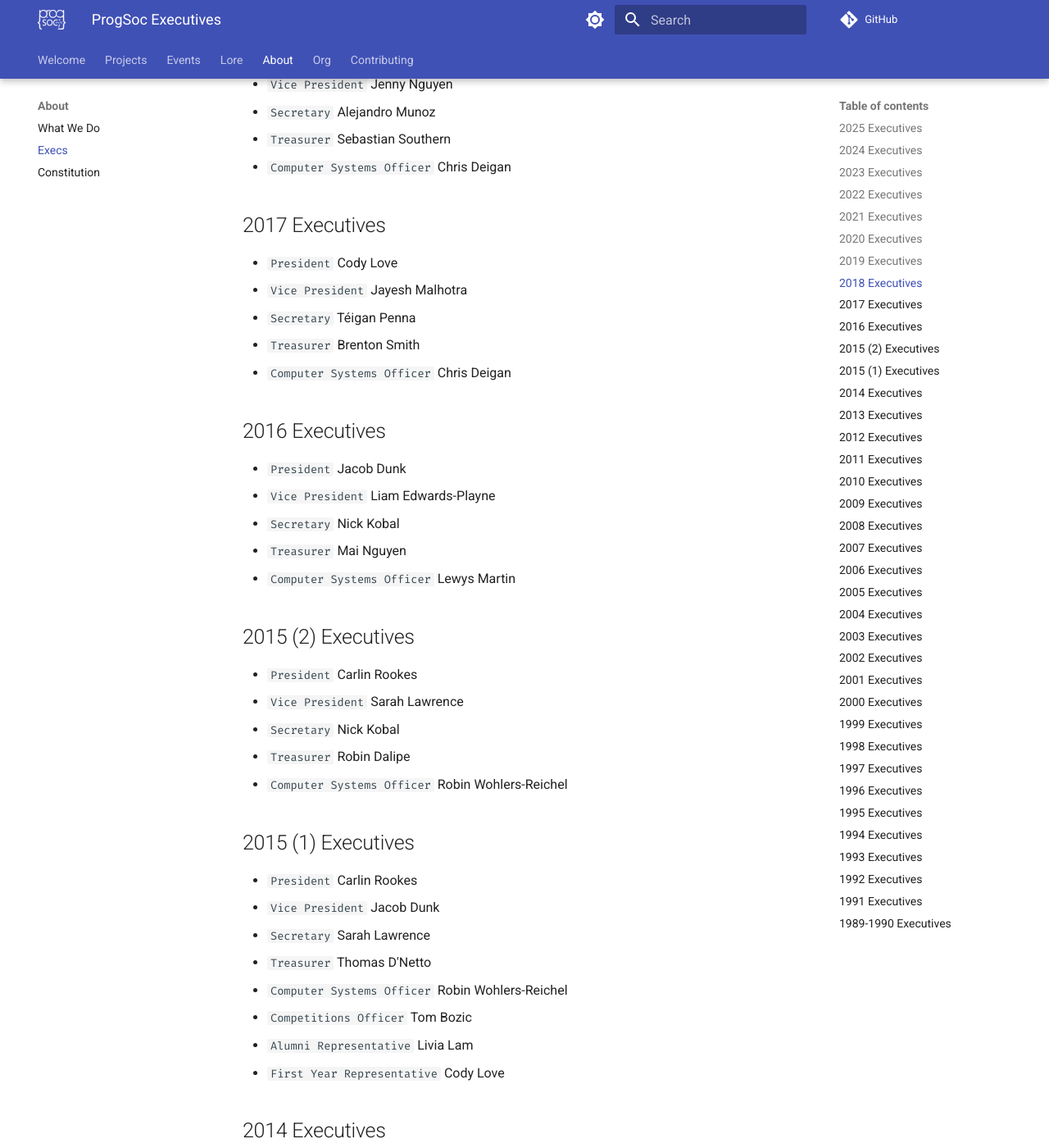
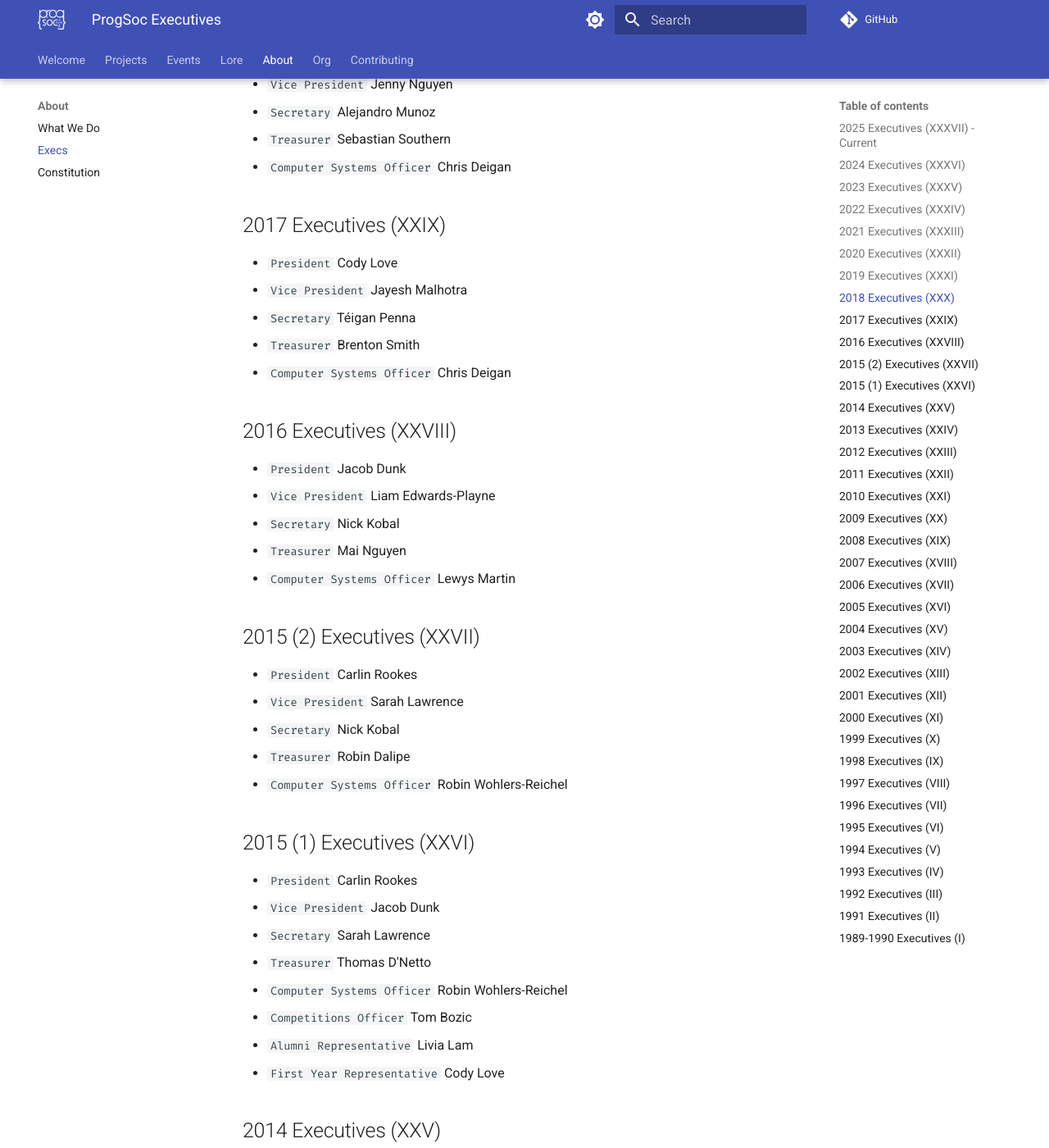
Before and after one commit to ProgSoc/Docs, an MkDocs documentation site: the page built from docs/about/execs.md, in a window 1280 px wide and 1400 px high, scrolled down 2817 px. Shown: the whole window at 82% size. Built offline with MkDocs 1.6.1 and Material for MkDocs 9.7.7, drawn with Linux system fonts in a browser that asks for light colours; comment, search, counter and statistics services are not loaded; some of the changed text lies outside the part shown.

Commit message:
exec history

```diff
--- a/docs/about/execs.md
+++ b/docs/about/execs.md
@@ -5,7 +5,7 @@ description: ProgSoc is run by a team of dedicated students who volunteer their
 
 ProgSoc is run by a team of dedicated students who volunteer their time to make ProgSoc the best it can be. If you have any questions about ProgSoc, feel free to contact any of the executives below.
 
-## 2025 Executives
+## 2025 Executives (XXXVII) - Current
 
 - `President` Sebastian Pietschner
 - `Vice President` Brendan Hin
@@ -18,7 +18,7 @@ ProgSoc is run by a team of dedicated students who volunteer their time to make
   - Ben Walters
   - Ashwin Rajesh
 
-## 2024 Executives
+## 2024 Executives (XXXVI)
 
 - `President` Sebastian Pietschner
 - `Vice President` Oli Lenehan
@@ -30,7 +30,7 @@ ProgSoc is run by a team of dedicated students who volunteer their time to make
   - Leo Shchurov
   - Sarantis Konstantopedos
 
-## 2023 Executives
+## 2023 Executives (XXXV)
 
 - `President` Leo Shchurov
 - `Vice President` Sebastian Pietschner
@@ -40,7 +40,7 @@ ProgSoc is run by a team of dedicated students who volunteer their time to make
 - `Events Director` Rain Holloway
 - `Marketing Director` Deepak Mallampalli
 
-## 2022 Executives
+## 2022 Executives (XXXIV)
 
 - `President` Leo Shchurov
 - `Vice President` Shaan Khan
@@ -50,7 +50,7 @@ ProgSoc is run by a team of dedicated students who volunteer their time to make
 - `Events Director` Jemima Khoo
 - `Marketing Director` Dylan H (Duck Marketing)
 
-## 2021 Executives
+## 2021 Executives (XXXIII)
 
 - `President` Rach Coster
 - `Vice President` Leo Shchurov
@@ -60,7 +60,7 @@ ProgSoc is run by a team of dedicated students who volunteer their time to make
 - `Events Coordinator` Shaan Khan
 - `Marketing Director` Renier Lambinon
 
-## 2020 Executives
+## 2020 Executives (XXXII)
 
 - `President` Ben Kelly
 - `Vice President` Rach Coster
@@ -70,7 +70,7 @@ ProgSoc is run by a team of dedicated students who volunteer their time to make
 - `Events Coordinator` Albert Ferguson
 - `Marketing Director` Mohit Sewani
 
-## 2019 Executives
+## 2019 Executives (XXXI)
 
 - `President` Rosalie Prom (until 17th of May)
 - `President` Ben Kelly (from 17th of May)
@@ -84,7 +84,7 @@ ProgSoc is run by a team of dedicated students who volunteer their time to make
 
 - `Co-Computer Systems Officer (PFY)` Sebastian Vaughan (until 17th of May)
 
-## 2018 Executives
+## 2018 Executives (XXX)
 
 - `President` Brenton Smith
 - `Vice President` Jenny Nguyen
@@ -92,7 +92,7 @@ ProgSoc is run by a team of dedicated students who volunteer their time to make
 - `Treasurer` Sebastian Southern
 - `Computer Systems Officer` Chris Deigan
 
-## 2017 Executives
+## 2017 Executives (XXIX)
 
 - `President` Cody Love
 - `Vice President` Jayesh Malhotra
@@ -100,7 +100,7 @@ ProgSoc is run by a team of dedicated students who volunteer their time to make
 - `Treasurer` Brenton Smith
 - `Computer Systems Officer` Chris Deigan
 
-## 2016 Executives
+## 2016 Executives (XXVIII)
 
 - `President` Jacob Dunk
 - `Vice President` Liam Edwards-Playne
@@ -108,7 +108,7 @@ ProgSoc is run by a team of dedicated students who volunteer their time to make
 - `Treasurer` Mai Nguyen
 - `Computer Systems Officer` Lewys Martin
 
-## 2015 (2) Executives
+## 2015 (2) Executives (XXVII)
 
 - `President` Carlin Rookes
 - `Vice President` Sarah Lawrence
@@ -116,7 +116,7 @@ ProgSoc is run by a team of dedicated students who volunteer their time to make
 - `Treasurer` Robin Dalipe
 - `Computer Systems Officer` Robin Wohlers-Reichel
 
-## 2015 (1) Executives
+## 2015 (1) Executives (XXVI)
 
 - `President` Carlin Rookes
 - `Vice President` Jacob Dunk
@@ -127,7 +127,7 @@ ProgSoc is run by a team of dedicated students who volunteer their time to make
 - `Alumni Representative` Livia Lam
 - `First Year Representative` Cody Love
 
-## 2014 Executives
+## 2014 Executives (XXV)
 
 - `President` Livia Lam
 - `Vice President` Jenny Nguyen
@@ -139,7 +139,7 @@ ProgSoc is run by a team of dedicated students who volunteer their time to make
 - `Alumni Representative` Leefe Hicks
 - `First Year Representative` Ben Brown
 
-## 2013 Executives
+## 2013 Executives (XXIV)
 
 - `President` Tom Bozic
 - `Vice President` Kristina Coffey
@@ -149,7 +149,7 @@ ProgSoc is run by a team of dedicated students who volunteer their time to make
 - `Alumni Representative` Daniel Comarmond
 - `First Year Representative` Rhys Christian
 
-## 2012 Executives
+## 2012 Executives (XXIII)
 
 - `President` Tom Bozic
 - `Vice President` Tina Ng
@@ -159,7 +159,7 @@ ProgSoc is run by a team of dedicated students who volunteer their time to make
 - `Alumni Representative` Daniel Comarmond
 - `First Year Representative` Kerry-Ann Chapman
 
-## 2011 Executives
+## 2011 Executives (XXII)
 
 - `President` Margaret Colville
 - `Vice President` Tom Bozic
@@ -169,7 +169,7 @@ ProgSoc is run by a team of dedicated students who volunteer their time to make
 - `Alumni Representative` Thomas Given-Wilson
 - `First Year Representative` Livia Lam
 
-## 2010 Executives
+## 2010 Executives (XXI)
 
 - `President` John Elliot
 - `Vice President` Margaret Colville
@@ -184,7 +184,7 @@ ProgSoc is run by a team of dedicated students who volunteer their time to make
 - `Keyholder` James Kirsop
 - `Keyholder` Robert Howard
 
-## 2009 Executives
+## 2009 Executives (XX)
 
 - `President` Thomas Given-Wilson
 - `Vice President` Margaret Colville
@@ -199,7 +199,7 @@ ProgSoc is run by a team of dedicated students who volunteer their time to make
 - `PFY` James Kirsop
 - `Keyholder` Robert Howard
 
-## 2008 Executives
+## 2008 Executives (XIX)
 
 - `President` Thomas Given-Wilson
 - `Vice President` Brian Lim
@@ -216,7 +216,7 @@ ProgSoc is run by a team of dedicated students who volunteer their time to make
 - `Keyholder` James Kirsop (until 10th of May)
 - `Keyholder` Robert Howard (from 10th of May)
 
-## 2007 Executives
+## 2007 Executives (XVIII)
 
 - `President` Nathan de Vries
 - `Vice President` Chris Laughton
@@ -233,7 +233,7 @@ ProgSoc is run by a team of dedicated students who volunteer their time to make
 - `PFY` Kris Splittgerber
 - `Room Manager` Adam Stiskala
 
-## 2006 Executives
+## 2006 Executives (XVII)
 
 - `President` David Edney
 - `Vice President` Michael Dale
@@ -243,7 +243,7 @@ ProgSoc is run by a team of dedicated students who volunteer their time to make
 - `Alumni Representative` Christian Kent
 - `First Year Representative` Bryn Loftus
 
-## 2005 Executives
+## 2005 Executives (XVI)
 
 - `President` Elden McDonald
 - `Vice President` Myles Byrne
@@ -251,7 +251,7 @@ ProgSoc is run by a team of dedicated students who volunteer their time to make
 - `Treasurer` Christian Kent
 - `Computer Systems Officer` David Edney
 
-## 2004 Executives
+## 2004 Executives (XV)
 
 - `President` Matthew Beauregard
 - `Vice President` Elden McDonald
@@ -259,7 +259,7 @@ ProgSoc is run by a team of dedicated students who volunteer their time to make
 - `Treasurer` Christian Kent
 - `Computer Systems Officer` Nicholas FitzRoy-Dale
 
-## 2003 Executives
+## 2003 Executives (XIV)
 
 - `President` Christian Kent
 - `Vice President` Gabriela Marcionetti
@@ -267,7 +267,7 @@ ProgSoc is run by a team of dedicated students who volunteer their time to make
 - `Treasurer` Elden McDonald
 - `Computer Systems Officer` Anand Kumria
 
-## 2002 Executives
+## 2002 Executives (XIII)
 
 - `President` Gabriela Marcionetti
 - `Vice President` Christian Kent
@@ -275,7 +275,7 @@ ProgSoc is run by a team of dedicated students who volunteer their time to make
 - `Treasurer` Mendel Monteiro
 - `Computer Systems Officer` Murray Grant
 
-## 2001 Executives
+## 2001 Executives (XII)
 
 - `President` Christian Kent
 - `Vice President` Mark Langsworth
@@ -283,7 +283,7 @@ ProgSoc is run by a team of dedicated students who volunteer their time to make
 - `Treasurer` Telford Tendys
 - `Computer Systems Officer` Wim Pranata
 
-## 2000 Executives
+## 2000 Executives (XI)
 
 - `President` Anton Blanchard
 - `Vice President` Telford Tendys
@@ -291,7 +291,7 @@ ProgSoc is run by a team of dedicated students who volunteer their time to make
 - `Treasurer` Chris Mewett
 - `Computer Systems Officer` Steve Evans
 
-## 1999 Executives
+## 1999 Executives (X)
 
 - `President` Anton Blanchard
 - `Vice President` Carolyn Choy
@@ -300,7 +300,7 @@ ProgSoc is run by a team of dedicated students who volunteer their time to make
 - `Treasurer` Chris Mewett (from 31st of July)
 - `Computer Systems Officer` Shaun Clowes
 
-## 1998 Executives
+## 1998 Executives (IX)
 
 - `President` Roland Turner
 - `Vice President` Paul McLachlan
@@ -308,7 +308,7 @@ ProgSoc is run by a team of dedicated students who volunteer their time to make
 - `Treasurer` Cameron Dorrington
 - `Computer Systems Officer` Anand Kumria
 
-## 1997 Executives
+## 1997 Executives (VIII)
 
 - `President` Dennis Clark
 - `Vice President` Roland Turner
@@ -318,7 +318,7 @@ ProgSoc is run by a team of dedicated students who volunteer their time to make
 - `Society Computer Administrator` Anton Blanchard (until 8th of August)
 - `Computer Systems Officer` Anton Blanchard (from 8th of August)
 
-## 1996 Executives
+## 1996 Executives (VII)
 
 - `President` Dennis Clark
 - `Vice President` Paul McLachlan
@@ -327,7 +327,7 @@ ProgSoc is run by a team of dedicated students who volunteer their time to make
 - `Public-Relations Officer` Sammy Youssef
 - `Society Computer Administrator` Phil Shead
 
-## 1995 Executives
+## 1995 Executives (VI)
 
 - `President` Chris Fraser
 - `Vice President` Stephen Boyd Gowing
@@ -341,7 +341,7 @@ ProgSoc is run by a team of dedicated students who volunteer their time to make
 
 - `Publications Officer` Grant Heinrich
 
-## 1994 Executives
+## 1994 Executives (V)
 
 - `President` Stephen Boyd Gowing
 - `Vice President` ?
@@ -350,7 +350,7 @@ ProgSoc is run by a team of dedicated students who volunteer their time to make
 - `Public-Relations Officer` ?
 - `Society Computer Administrator` ?
 
-## 1993 Executives
+## 1993 Executives (IV)
 
 - `President` ?
 - `Vice President` ?
@@ -359,7 +359,7 @@ ProgSoc is run by a team of dedicated students who volunteer their time to make
 - `Public-Relations Officer` ?
 - `Society Computer Administrator` ?
 
-## 1992 Executives
+## 1992 Executives (III)
 
 - `President` ?
 - `Vice President` ?
@@ -368,7 +368,7 @@ ProgSoc is run by a team of dedicated students who volunteer their time to make
 - `Public-Relations Officer` ?
 - `Society Computer Administrator` ?
 
-## 1991 Executives
+## 1991 Executives  (II)
 
 - `President` ?
 - `Vice President` ?
@@ -377,7 +377,7 @@ ProgSoc is run by a team of dedicated students who volunteer their time to make
 - `Public-Relations Officer` ?
 - `Society Computer Administrator` ?
 
-## 1989-1990 Executives
+## 1989-1990 Executives (I)
 
 - `President` Chris Keane
 - `Vice President` Roland Turner
```
